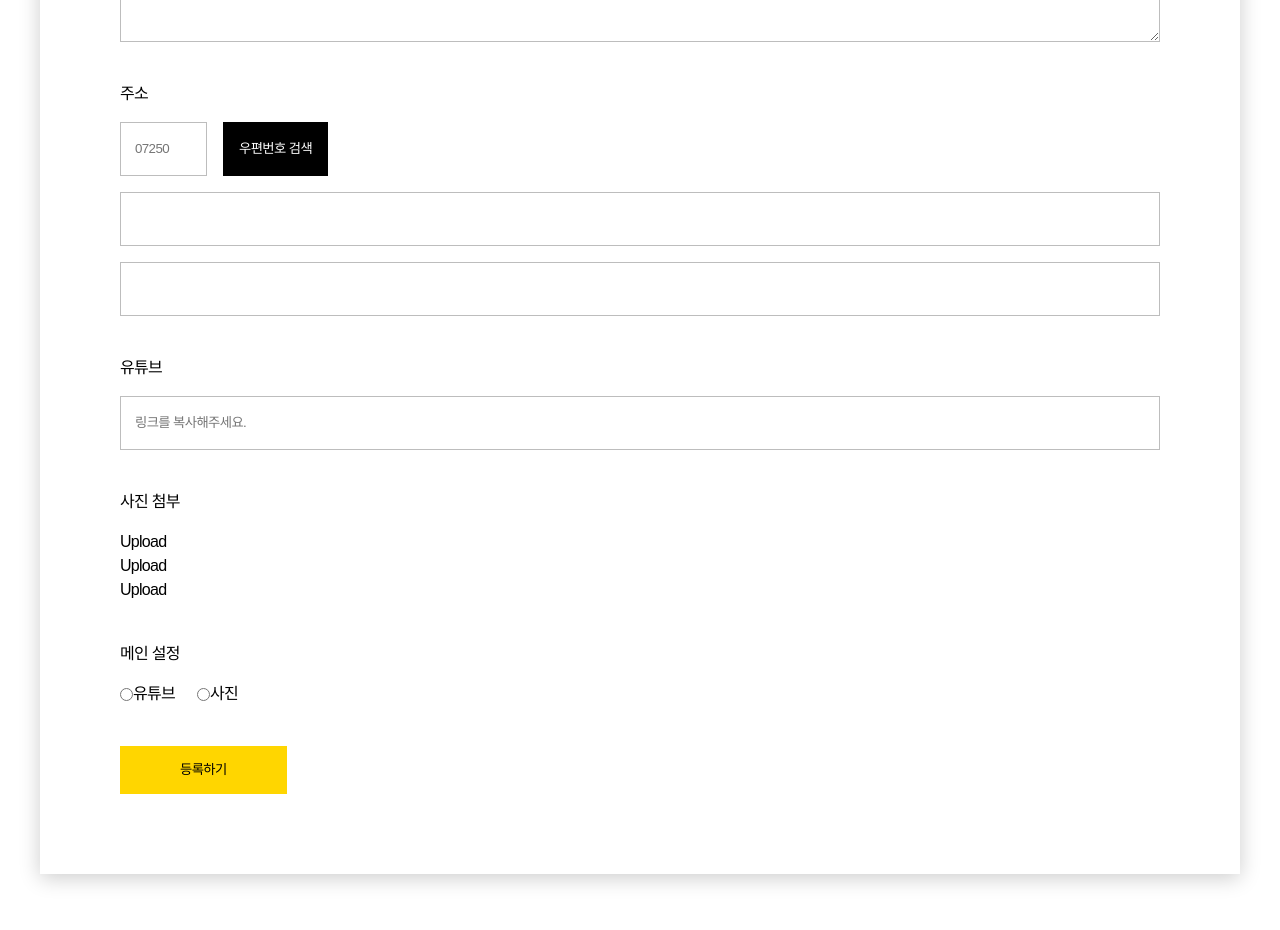
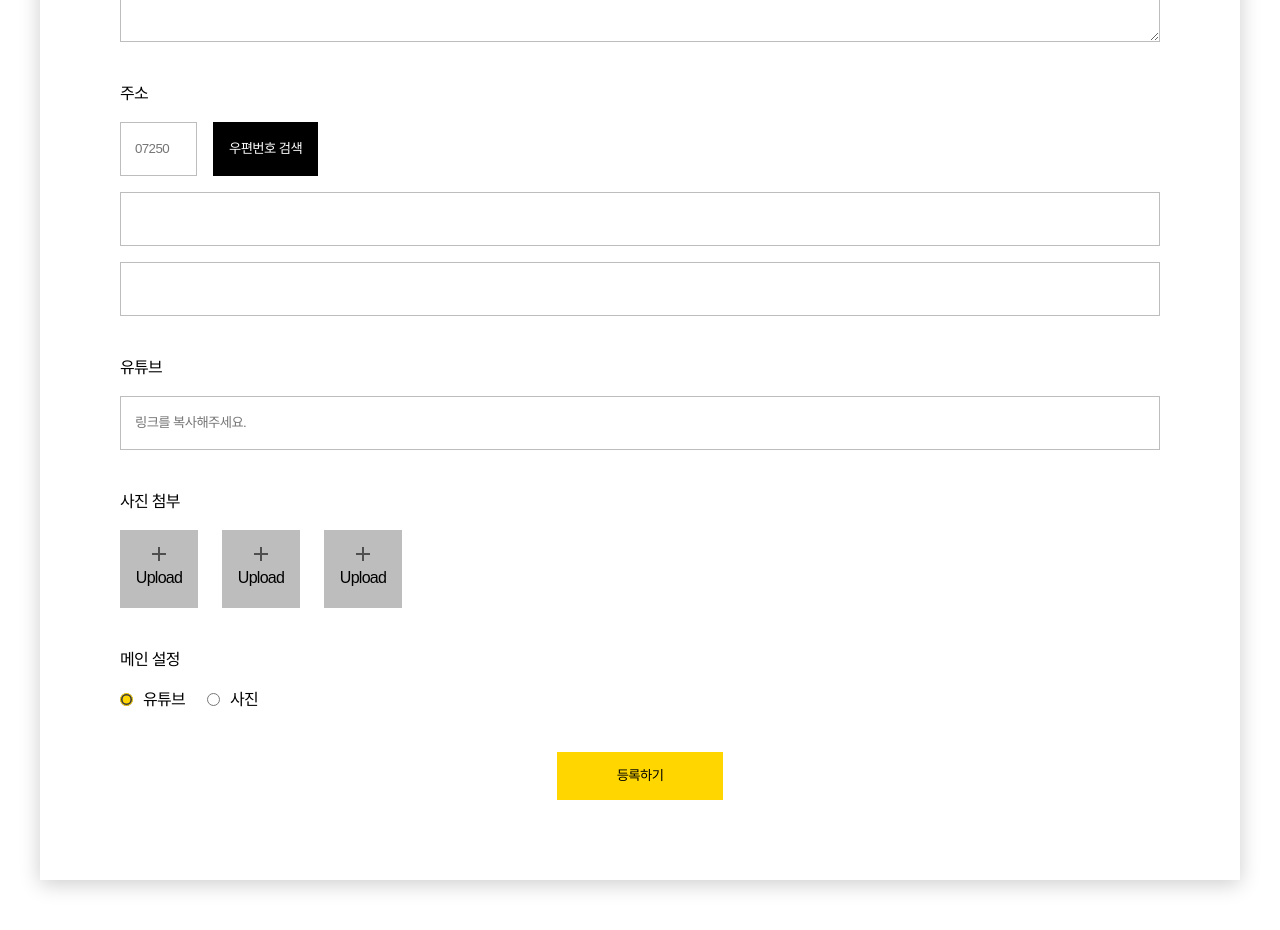
Before and after one commit to DeveloperHyeju/freeboard-frontend, a Next.js app: page /form in a window 1280 px wide. Shown: the part 980-1910 px from the top of the page. Built offline with nearby package versions, Linux system fonts and the light colour scheme; a web font is replaced by a local one.

Commit message:
emotion 정리 -객체 스타일로 변경 -남은 작업 완료 -row, column으로 component-styled를 잡는게 맞는걸까 아직도 의문

```diff
--- a/pages/form/index.js
+++ b/pages/form/index.js
@@ -1,6 +1,7 @@
-import { Button } from "@/styles/common/button";
-import { Input, Textarea, TitleLabel } from "@/styles/common/input";
-import { Row, ContentsTitle, ContentsWrap, Column } from "@/styles/layout";
+import { Button } from "@/styles/button";
+import { Input, RadioBox, Textarea, TitleLabel } from "@/styles/input";
+import { Row, ContentsTitle, ContentsWrap, Column, ButtonBox } from "@/styles/layout";
+import { AttatchPhotoList } from '@/styles/list';
 
 
 const PostForm = () => {
@@ -9,7 +10,7 @@ const PostForm = () => {
         <ContentsWrap>
             <ContentsTitle>게시물 등록</ContentsTitle>
 
-            <Row gap="24">
+            <Row gap="2.4" pattern="stretch">
                 <Column>
                     <TitleLabel htmlFor="id">작성자</TitleLabel>
                     <Input type="text" id="id" placeholder="이름을 적어주세요."/>
@@ -29,8 +30,8 @@ const PostForm = () => {
             </Column>
             <Column>
                 <TitleLabel htmlFor="address">주소</TitleLabel>
-                <Row gap="16">
-                    <Input width="auto" size="5" type="text" id="address" placeholder="07250" />
+                <Row gap="1.6">
+                    <Input width="7.7" size="1" type="text" id="address" placeholder="07250" />
                     <Button color="black" size="m" className="btn btn-square btn-black btn-m">우편번호 검색</Button>
                 </Row>
                 <Input type="text" />
@@ -42,28 +43,28 @@ const PostForm = () => {
             </Column>
             <Column>
                 <TitleLabel>사진 첨부</TitleLabel>
-                <ul className="list">
+                <AttatchPhotoList>
                     <li>Upload</li>
                     <li>Upload</li>
                     <li>Upload</li>
-                </ul>
+                </AttatchPhotoList>
             </Column>
             <Column>
                 <TitleLabel>메인 설정</TitleLabel>
-                <Row gap="22">
-                    <div className="radio-box">
-                        <input type="radio" id="youtube" />
-                        <label htmlFot="youtube">유튜브</label>
-                    </div>
-                    <div className="radio-box">
-                        <input type="radio" id="photo" />
-                        <label htmlFot="photo">사진</label>
-                    </div>
+                <Row gap="2.2">
+                    <RadioBox>
+                        <input type="radio" name="main" id="youtube" checked />
+                        <label htmlFor="youtube">유튜브</label>
+                    </RadioBox>
+                    <RadioBox>
+                        <input type="radio" name="main" id="photo" />
+                        <label htmlFor="photo">사진</label>
+                    </RadioBox>
                 </Row>
             </Column>
-            <div className="btn-box">
+            <ButtonBox align="center">
                 <Button color="brand" size="lg">등록하기</Button>
-            </div>
+            </ButtonBox>
         </ContentsWrap>
     );
 
--- /dev/null
+++ b/styles/button.js
@@ -0,0 +1,48 @@
+import styled from "@emotion/styled";
+import { Common } from "./Common";
+
+const base = styled.button({
+    fontWeight: Common.fontWeight.fw500
+}, ({size}) => {
+    switch (size) {
+        case "m":
+            return {
+                padding: `1.4rem 1.6rem`
+            };
+        case "lg":
+            return {
+                padding: `1.4rem 6rem`
+            };
+        default:
+            return {
+                padding: `1.4rem 1.6rem`
+            };
+    }
+});
+
+export const Button = styled(base)(({color}) => {
+    switch (color) {
+        case "brand":
+            return {
+                backgroundColor: Common.colors.brand
+            };
+        case "black":
+            return {
+                backgroundColor: Common.colors.black,
+                color: Common.colors.white
+            };
+        case "grary":
+            return {
+                backgroundColor: Common.colors.gray4
+            };
+        default:
+            return {
+                backgroundColor: Common.colors.brand
+            };
+    }
+});
+
+export const OutlineButton = styled(base)({
+    backgroundColor: 'transparent',
+    border: `1px solid ${Common.colors.gray4}`
+});
--- a/styles/colors.js
+++ /dev/null
@@ -1,10 +0,0 @@
-export const black = "#000";
-export const white = "#fff";
-export const brand = "#ffd600";
-
-export const gray1 = "#333";
-export const gray2 = "#4f4f4f";
-export const gray3 = "#828282";
-export const gray4 = "#bdbdbd";
-export const gray5 = "#e0e0e0";
-export const gray6 = "#f2f2f2";
--- /dev/null
+++ b/styles/common.js
@@ -0,0 +1,41 @@
+
+export const Common = {
+
+  colors: {
+
+    black: '#000',
+    white: '#fff',
+    brand: '#ffd600',
+
+    gray1: '#333',
+    gray2: '#4f4f4f',
+    gray3: '#828282',
+    gray4: '#bdbdbd',
+    gray5: '#e0e0e0',
+    gray6: '#f2f2f2'
+
+  },
+
+  fontSize: {
+
+    fs64: '6.4rem',
+    fs48: '4.8rem',
+    fs36: '3.6rem',
+    fs24: '2.4rem',
+    fs18: '1.8rem',
+    fs16: '1.6rem',
+    fs12: '1.2rem',
+    fs10: '1rem'
+
+  },
+
+  fontWeight: {
+
+    fw300: '300',
+    fw400: '400',
+    fw500: '500',
+    fw700: '700'
+
+  }
+
+};
--- a/styles/common/button.js
+++ /dev/null
@@ -1,51 +0,0 @@
-import styled from "@emotion/styled";
-import { css } from "@emotion/react";
-import { black, white, brand, gray4 } from "../colors";
-
-const base = styled.button`
-    ${({size}) => {
-        switch (size) {
-            case "m":
-                return css`
-                    padding: 14px 16px;
-                `;
-            case "lg":
-                return css`
-                    padding: 14px 60px;
-                `;
-            default:
-                return css`
-                    padding: 14px 16px;
-                `;
-        }
-    }};
-`;
-
-export const Button = styled(base)`
-    ${({color}) => {
-        switch (color) {
-            case "brand":
-                return css`
-                    background-color: ${brand};
-                `;
-            case "black":
-                return css`
-                    background-color: ${black};
-                    color: ${white};
-                `;
-            case "grary":
-                return css`
-                    background-color: ${gray4};
-                `;
-            default:
-                return css`
-                    background-color: ${brand};
-                `;
-        }
-    }};
-`;
-
-export const OutlineButton = styled(base)`
-    background-color: transparent;
-    border:1px solid ${gray4};
-`;
--- a/styles/common/input.js
+++ /dev/null
@@ -1,36 +0,0 @@
-import styled from "@emotion/styled";
-import { css } from "@emotion/react";
-import { gray4 } from "../colors";
-
-
-const base = css`
-    width: 100%;
-    padding:16px 14px;
-    border: 1px solid ${gray4};
-    & ::placeholder {
-        color: ${gray4};
-    }
-`;
-
-export const Input = styled.input`
-    ${base};
-    ${({width}) => {
-        return css`
-            width: ${width};
-        `;
-    }};
-`;
-
-export const TitleLabel = styled.label`
-    font-weight:500;
-    display:inline-block;
-`;
-
-export const Textarea = styled.textarea`
-    ${base};
-    ${({height}) => {
-        return css`
-            height: ${height}px;
-        `;
-    }};
-`;
--- /dev/null
+++ b/styles/input.js
@@ -0,0 +1,39 @@
+import styled from "@emotion/styled";
+import { css } from "@emotion/react";
+import { Common } from "./Common";
+
+
+const base = css({
+    width: '100%',
+    padding: '16px 14px',
+    border: `1px solid ${Common.colors.gray4}`,
+    '& ::placeholder': {
+        color: Common.colors.gray4
+    }
+});
+
+export const Input = styled.input(base, ({width}) => {
+    return {
+        width: `${width}rem`
+    };
+});
+
+export const TitleLabel = styled.label({
+    fontWeight: Common.fontWeight.fw500,
+    display: 'inline-block'
+});
+
+export const Textarea = styled.textarea(base, ({height}) => {
+    return {
+        height: `${height}px`
+    };
+});
+
+export const RadioBox = styled.div({
+    display: 'flex',
+    alignItems: 'center',
+    gap: '1rem',
+    '& input[type="radio"]' : {
+        accentColor: Common.colors.brand
+    }
+});
--- a/styles/layout.js
+++ b/styles/layout.js
@@ -1,33 +1,80 @@
 import styled from "@emotion/styled";
 import { css } from "@emotion/react";
+import { Common } from "./Common";
 
 
-export const ContentsWrap = styled.div`
-    width:1200px;
-    margin:100px auto;
-    box-shadow:0 4px 20px rgba(0, 0, 0, 0.2);
-    padding:80px;
-`;
+export const ContentsWrap = styled.div({
+    width: '1200px',
+    margin: '10rem auto',
+    boxShadow: '0 4px 20px rgba(0, 0, 0, 0.2)',
+    padding: '8rem'
+});
 
-export const ContentsTitle = styled.h1`
-    font-size:36px;
-    font-weight:700;
-    text-align:center;
-    padding-bottom:80px;
-`;
+export const ContentsTitle = styled.h1({
+    fontSize: Common.fontSize.fs36,
+    fontWeight: Common.fontWeight.fw700,
+    textAlign: 'center',
+    paddingBottom: '8rem'
+});
 
-export const Column = styled.div`
-    padding-bottom:40px;
-    display:flex;
-    flex-direction:column;
-    gap:16px;
-`;
+export const Column = styled.div({
+    paddingBottom: '4rem',
+    display: 'flex',
+    flexDirection: 'column',
+    gap: '1.6rem'
+});
 
-export const Row = styled.div`
-    display:flex;
-    ${({gap}) => {
-        return css`
-            gap: ${gap}px;
-        `;
-    }}
-`;
+export const Row = styled.div({
+    display: 'flex'
+}, ({gap, pattern}) => {
+    switch (pattern) {
+        case "stretch":
+            return {
+                gap: `${gap}rem`,
+                '& div': {
+                    flexGrow: '1',
+                }
+            };
+        case "normal":
+            return {
+                gap: `${gap}rem`,
+                '& div': {
+                    flexGrow: '0',
+                }
+            };
+        default:
+            return {
+                gap: `${gap}rem`,
+                '& div': {
+                    flexGrow: '0',
+                }
+            };
+    }
+});
+
+export const ButtonBox = styled.div({
+    display: 'flex'
+}, ({gap, align}) => {
+    switch (align) {
+        case "start":
+            return {
+                gap: `${gap}rem`,
+                justifyContent: 'flex-start'
+            };
+        case "center":
+            return {
+                gap:`${gap}rem`,
+                justifyContent: 'center'
+            };
+        case "end":
+            return {
+                gap:`${gap}rem`,
+                justifyContent: 'flex-end'
+            };
+        default:
+            return {
+                gap:`${gap}rem`,
+                justifyContent: 'center'
+            }
+    }
+});
--- /dev/null
+++ b/styles/list.js
@@ -0,0 +1,26 @@
+import styled from "@emotion/styled";
+import { Common } from "./Common";
+import addIcon from '../public/icon/add_icon.png';
+
+
+export const AttatchPhotoList = styled.ul({
+  display: 'flex',
+  gap: '2.4rem',
+  '& li': {
+    backgroundColor: Common.colors.gray4,
+    display: 'flex',
+    flexDirection: 'column',
+    justifyContent: 'center',
+    alignItems: 'center',
+    gap: '.5rem',
+    width: '7.8rem',
+    height: '7.8rem',
+    '::before': {
+      content: "''",
+      width: '1.4rem',
+      height: '1.4rem',
+      display: 'block',
+      background: `url(${addIcon.src})`,
+    }
+  }
+});
```
